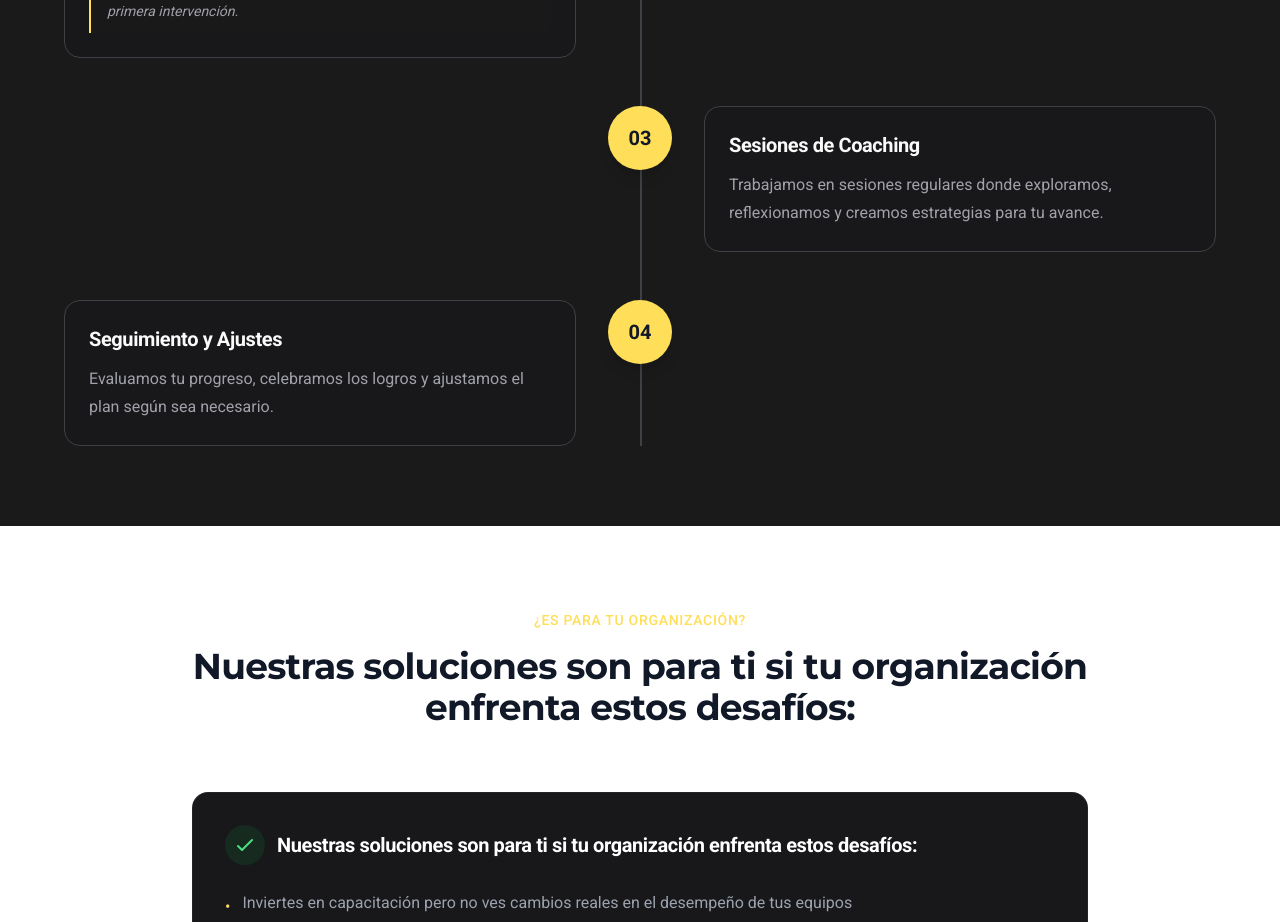
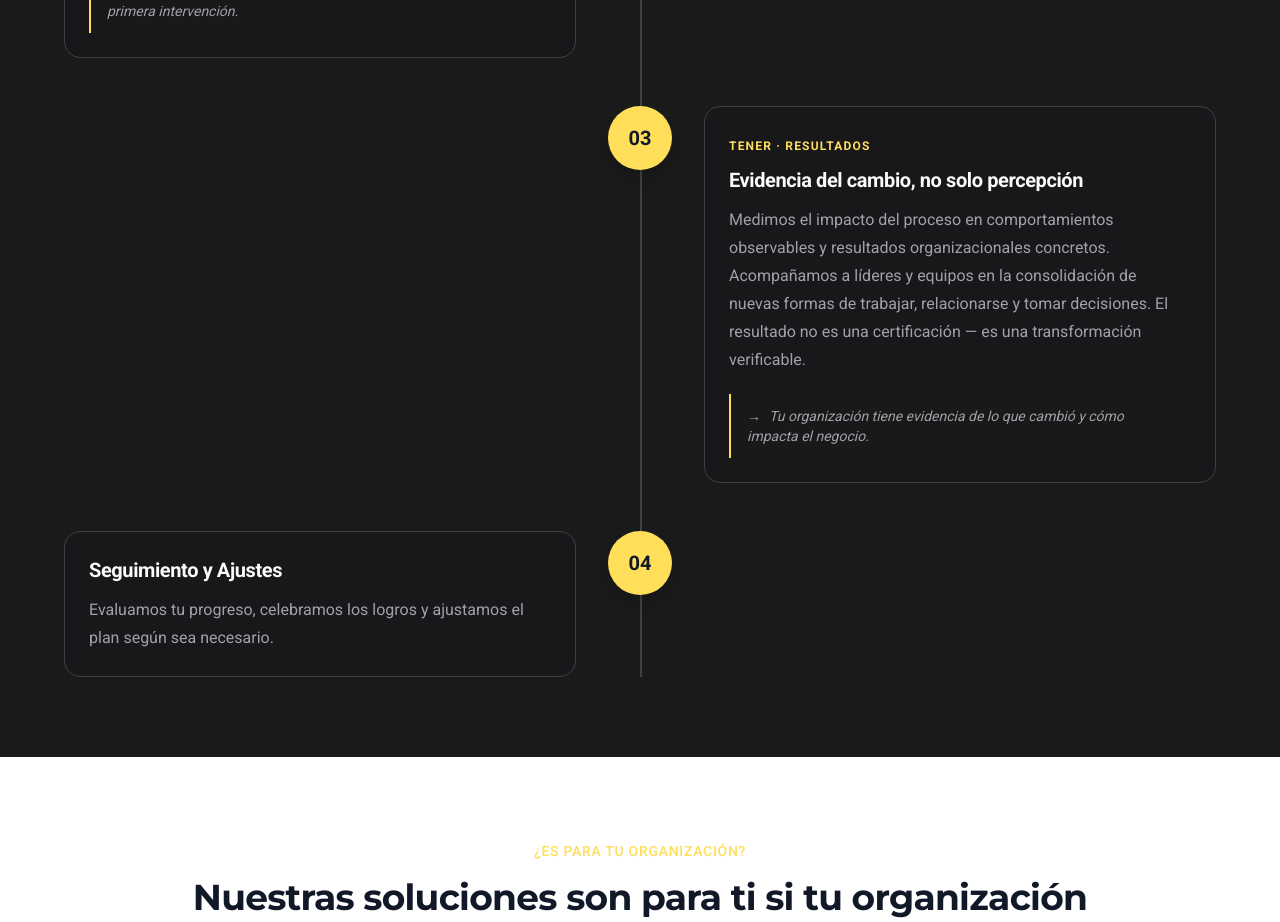
Before and after one commit to mauro6287-blip/alicia-morales-coach, a Next.js app: page / in a window 1280 px wide. Shown: the part 6240-7162 px from the top of the page. Built offline with nearby package versions, Linux system fonts and the light colour scheme.

Commit message:
Update step 3 to Resultados evidence with callout design
Co-Authored-By: Claude Opus 4.6 <noreply@anthropic.com>

```diff
--- a/sections/ComoTrabajo.tsx
+++ b/sections/ComoTrabajo.tsx
@@ -23,9 +23,12 @@ const pasos = [
     },
     {
         numero: "03",
-        titulo: "Sesiones de Coaching",
+        etiqueta: "TENER · RESULTADOS",
+        titulo: "Evidencia del cambio, no solo percepción",
         descripcion:
-            "Trabajamos en sesiones regulares donde exploramos, reflexionamos y creamos estrategias para tu avance.",
+            "Medimos el impacto del proceso en comportamientos observables y resultados organizacionales concretos. Acompañamos a líderes y equipos en la consolidación de nuevas formas de trabajar, relacionarse y tomar decisiones. El resultado no es una certificación — es una transformación verificable.",
+        resultado:
+            "Tu organización tiene evidencia de lo que cambió y cómo impacta el negocio.",
     },
     {
         numero: "04",
```
